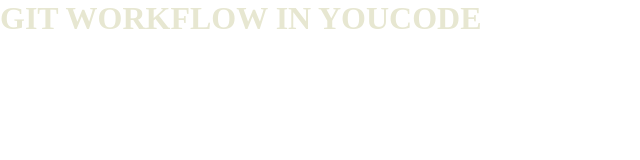
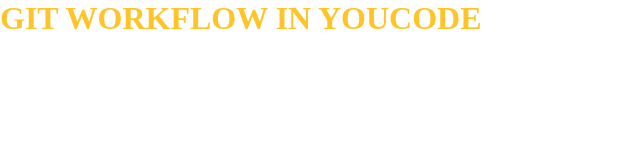
Before and after one commit to KhadijaZahir/github-workshop, a plain HTML site: page index.html in a window 1280 px wide. Shown: the whole page, without its empty margins (0-640 px from the left). Drawn offline with Linux system fonts and the light colour scheme; files that its build step writes are made by us from their sources.

Commit message:
yellow color

```diff
--- a/index.html
+++ b/index.html
@@ -10,7 +10,7 @@
 
 <body>
 
-    <h1 class="some-heading" style="color: #e7e7d1">GIT WORKFLOW IN YOUCODE</h1>
+    <h1 class="some-heading" style="color: #ffc428">GIT WORKFLOW IN YOUCODE</h1>
 
 </body>
 
```
